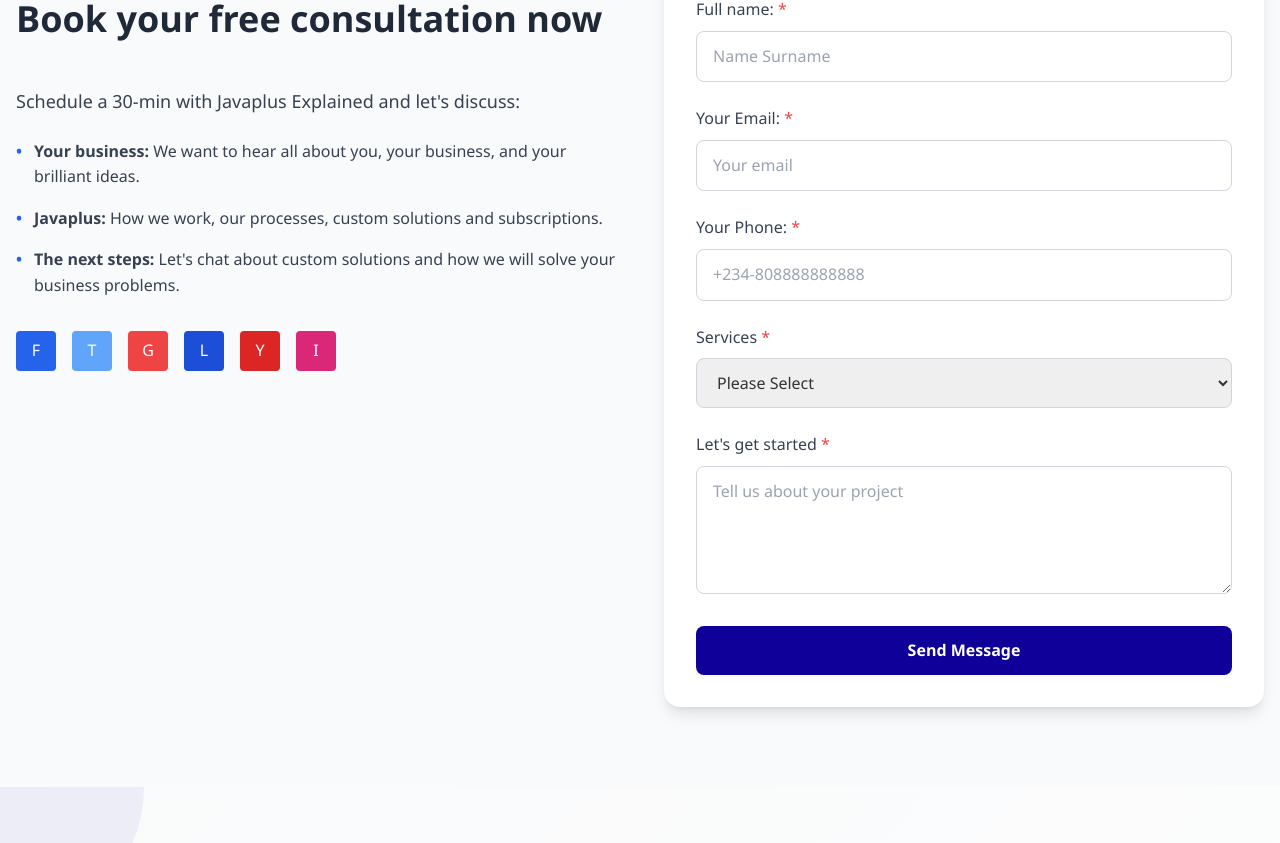
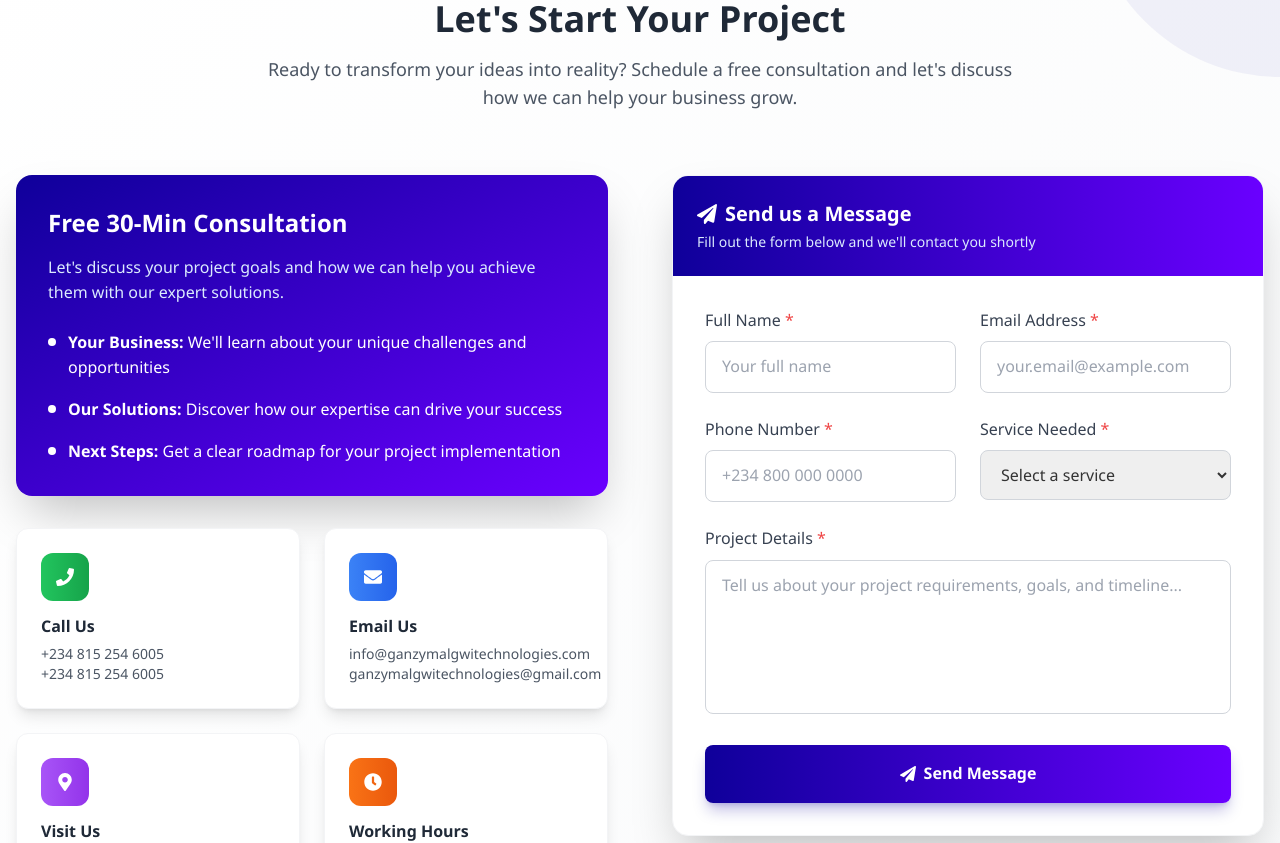
Before and after one commit to IbrahimMalgwi/ganzymalgwitechnologies, a React (Create React App) app: page / in a window 1280 px wide. Shown: the part 7637-8480 px from the top of the page. Built offline with nearby package versions, Linux system fonts and the light colour scheme.

Commit message:
updated contact  component

```diff
--- a/src/components/sections/Contact.jsx
+++ b/src/components/sections/Contact.jsx
@@ -1,5 +1,8 @@
+// src/components/sections/Contact.jsx
 import React, { useState } from 'react';
 import SectionTitle from '../common/SectionTitle';
+import { FaPhone, FaEnvelope, FaMapMarkerAlt, FaClock, FaPaperPlane, FaCheckCircle } from 'react-icons/fa';
+import { FaFacebookF, FaTwitter, FaLinkedinIn, FaYoutube, FaInstagram, FaWhatsapp } from 'react-icons/fa';
 
 const Contact = () => {
     const [formData, setFormData] = useState({
@@ -10,6 +13,9 @@ const Contact = () => {
         message: ''
     });
 
+    const [isSubmitting, setIsSubmitting] = useState(false);
+    const [isSubmitted, setIsSubmitted] = useState(false);
+
     const handleChange = (e) => {
         setFormData({
             ...formData,
@@ -17,143 +23,292 @@ const Contact = () => {
         });
     };
 
-    const handleSubmit = (e) => {
+    const handleSubmit = async (e) => {
         e.preventDefault();
-        // Handle form submission
+        setIsSubmitting(true);
+
+        // Simulate form submission
+        await new Promise(resolve => setTimeout(resolve, 2000));
+
         console.log('Form submitted:', formData);
+        setIsSubmitting(false);
+        setIsSubmitted(true);
+
+        // Reset form after success
+        setTimeout(() => {
+            setIsSubmitted(false);
+            setFormData({
+                name: '',
+                email: '',
+                phone: '',
+                service: '',
+                message: ''
+            });
+        }, 5000);
     };
 
+    const contactInfo = [
+        {
+            icon: FaPhone,
+            title: 'Call Us',
+            details: ['+234 815 254 6005', '+234 815 254 6005'],
+            color: 'from-green-500 to-green-600'
+        },
+        {
+            icon: FaEnvelope,
+            title: 'Email Us',
+            details: ['info@ganzymalgwitechnologies.com', 'ganzymalgwitechnologies@gmail.com'],
+            color: 'from-blue-500 to-blue-600'
+        },
+        {
+            icon: FaMapMarkerAlt,
+            title: 'Visit Us',
+            details: ['Commercial, Avenue', 'Sabo, Lagos, Nigeria'],
+            color: 'from-purple-500 to-purple-600'
+        },
+        {
+            icon: FaClock,
+            title: 'Working Hours',
+            details: ['Mon - Fri: 7:00 - 17:00', 'Sat: 7:00 - 12:00'],
+            color: 'from-orange-500 to-orange-600'
+        }
+    ];
+
+    const socialLinks = [
+        { icon: FaFacebookF, url: '#', color: 'hover:bg-blue-600', label: 'Facebook' },
+        { icon: FaTwitter, url: '#', color: 'hover:bg-blue-400', label: 'Twitter' },
+        { icon: FaLinkedinIn, url: '#', color: 'hover:bg-blue-700', label: 'LinkedIn' },
+        { icon: FaInstagram, url: '#', color: 'hover:bg-pink-600', label: 'Instagram' },
+        { icon: FaYoutube, url: '#', color: 'hover:bg-red-600', label: 'YouTube' },
+        { icon: FaWhatsapp, url: '#', color: 'hover:bg-green-500', label: 'WhatsApp' }
+    ];
+
     return (
-        <section id="contact" className="section-padding bg-gray-50">
-            <div className="container-custom">
-                <div className="grid lg:grid-cols-2 gap-12 items-start">
+        <section id="contact" className="section-padding bg-gradient-to-br from-white to-gray-50 relative overflow-hidden">
+            {/* Background Elements */}
+            <div className="absolute top-0 right-0 w-96 h-96 bg-[#0F009A] opacity-5 rounded-full translate-x-48 -translate-y-48"></div>
+            <div className="absolute bottom-0 left-0 w-80 h-80 bg-[#0F009A] opacity-5 rounded-full -translate-x-40 translate-y-40"></div>
+
+            <div className="container-custom relative z-10">
+                {/* Header Section */}
+                <div className="text-center mb-16">
+                    <SectionTitle
+                        tag="GET IN TOUCH"
+                        title="Let's Start Your Project"
+                        description="Ready to transform your ideas into reality? Schedule a free consultation and let's discuss how we can help your business grow."
+                        centered
+                    />
+                </div>
+
+                <div className="grid lg:grid-cols-2 gap-12 lg:gap-16 items-start">
                     {/* Contact Information */}
-                    <div>
-                        <SectionTitle
-                            tag="START A PROJECT"
-                            title="Book your free consultation now"
-                        />
-
-                        <p className="text-lg text-gray-700 mb-6">
-                            Schedule a 30-min with Javaplus Explained and let's discuss:
+                    <div className="space-y-8">
+                        {/* Consultation Info */}
+                        <div className="bg-gradient-to-br from-[#0F009A] to-[#6A00FF] rounded-2xl p-8 text-white shadow-2xl">
+                            <h3 className="text-2xl font-bold mb-4">Free 30-Min Consultation</h3>
+                            <p className="text-blue-100 mb-6">
+                                Let's discuss your project goals and how we can help you achieve them with our expert solutions.
                             </p>
 
-                        <ul className="space-y-4 mb-8">
+                            <ul className="space-y-4">
                                 <li className="flex items-start">
-                                <span className="text-blue-600 font-bold mr-3">•</span>
-                                <span className="text-gray-700"><strong>Your business:</strong> We want to hear all about you, your business, and your brilliant ideas.</span>
+                                    <span className="w-2 h-2 bg-white rounded-full mt-2 mr-3 flex-shrink-0"></span>
+                                    <span className="flex-1"><strong>Your Business:</strong> We'll learn about your unique challenges and opportunities</span>
                                 </li>
                                 <li className="flex items-start">
-                                <span className="text-blue-600 font-bold mr-3">•</span>
-                                <span className="text-gray-700"><strong>Javaplus:</strong> How we work, our processes, custom solutions and subscriptions.</span>
+                                    <span className="w-2 h-2 bg-white rounded-full mt-2 mr-3 flex-shrink-0"></span>
+                                    <span className="flex-1"><strong>Our Solutions:</strong> Discover how our expertise can drive your success</span>
                                 </li>
                                 <li className="flex items-start">
-                                <span className="text-blue-600 font-bold mr-3">•</span>
-                                <span className="text-gray-700"><strong>The next steps:</strong> Let's chat about custom solutions and how we will solve your business problems.</span>
+                                    <span className="w-2 h-2 bg-white rounded-full mt-2 mr-3 flex-shrink-0"></span>
+                                    <span className="flex-1"><strong>Next Steps:</strong> Get a clear roadmap for your project implementation</span>
                                 </li>
                             </ul>
+                        </div>
+
+                        {/* Contact Methods Grid */}
+                        <div className="grid sm:grid-cols-2 gap-6">
+                            {contactInfo.map((item, index) => {
+                                const IconComponent = item.icon;
+                                return (
+                                    <div key={index} className="bg-white rounded-xl p-6 shadow-lg border border-gray-100 hover:shadow-xl transition-all duration-300 transform hover:-translate-y-1">
+                                        <div className={`w-12 h-12 rounded-xl bg-gradient-to-r ${item.color} flex items-center justify-center mb-4`}>
+                                            <IconComponent className="text-white text-lg" />
+                                        </div>
+                                        <h4 className="font-bold text-gray-800 mb-2">{item.title}</h4>
+                                        {item.details.map((detail, idx) => (
+                                            <p key={idx} className="text-gray-600 text-sm">{detail}</p>
+                                        ))}
+                                    </div>
+                                );
+                            })}
+                        </div>
 
                         {/* Social Links */}
-                        <div className="flex space-x-4">
-                            {['facebook', 'twitter', 'google', 'linkedin', 'youtube', 'instagram'].map((platform) => (
+                        <div className="bg-white rounded-xl p-6 shadow-lg border border-gray-100">
+                            <h4 className="font-bold text-gray-800 mb-4">Follow Us</h4>
+                            <div className="flex space-x-3">
+                                {socialLinks.map((social, index) => {
+                                    const IconComponent = social.icon;
+                                    return (
                                         <a
-                                    key={platform}
-                                    href="#"
-                                    className={`w-10 h-10 rounded flex items-center justify-center text-white ${
-                                        platform === 'facebook' ? 'bg-blue-600' :
-                                            platform === 'twitter' ? 'bg-blue-400' :
-                                                platform === 'google' ? 'bg-red-500' :
-                                                    platform === 'linkedin' ? 'bg-blue-700' :
-                                                        platform === 'youtube' ? 'bg-red-600' :
-                                                            'bg-pink-600'
-                                    } hover:opacity-80 transition duration-300`}
+                                            key={index}
+                                            href={social.url}
+                                            className={`w-10 h-10 rounded-lg bg-gray-100 flex items-center justify-center text-gray-600 transition-all duration-300 transform hover:scale-110 ${social.color} hover:text-white`}
+                                            aria-label={social.label}
                                         >
-                                    {platform.charAt(0).toUpperCase()}
+                                            <IconComponent className="w-4 h-4" />
                                         </a>
-                            ))}
+                                    );
+                                })}
+                            </div>
                         </div>
                     </div>
 
                     {/* Contact Form */}
-                    <div className="bg-white p-8 rounded-2xl shadow-lg">
-                        <form onSubmit={handleSubmit} className="space-y-6">
+                    <div className="relative">
+                        {/* Success Message */}
+                        {isSubmitted && (
+                            <div className="absolute inset-0 bg-white bg-opacity-95 rounded-2xl flex items-center justify-center z-10 p-8">
+                                <div className="text-center">
+                                    <FaCheckCircle className="w-16 h-16 text-green-500 mx-auto mb-4" />
+                                    <h3 className="text-2xl font-bold text-gray-800 mb-2">Message Sent!</h3>
+                                    <p className="text-gray-600 mb-4">
+                                        Thank you for contacting us. We'll get back to you within 24 hours.
+                                    </p>
+                                    <button
+                                        onClick={() => setIsSubmitted(false)}
+                                        className="text-[#0F009A] font-semibold hover:text-[#0D0085] transition-colors duration-300"
+                                    >
+                                        Send another message
+                                    </button>
+                                </div>
+                            </div>
+                        )}
+
+                        <div className="bg-white rounded-2xl shadow-2xl border border-gray-100 overflow-hidden">
+                            {/* Form Header */}
+                            <div className="bg-gradient-to-r from-[#0F009A] to-[#6A00FF] p-6 text-white">
+                                <h3 className="text-xl font-bold flex items-center">
+                                    <FaPaperPlane className="w-5 h-5 mr-2" />
+                                    Send us a Message
+                                </h3>
+                                <p className="text-blue-100 text-sm mt-1">
+                                    Fill out the form below and we'll contact you shortly
+                                </p>
+                            </div>
+
+                            {/* Contact Form */}
+                            <form onSubmit={handleSubmit} className="p-6 lg:p-8 space-y-6">
+                                <div className="grid md:grid-cols-2 gap-6">
                                     <div>
-                                <label className="block text-gray-700 mb-2">Full name: <span className="text-red-500">*</span></label>
+                                        <label className="block text-gray-700 font-medium mb-2">
+                                            Full Name <span className="text-red-500">*</span>
+                                        </label>
                                         <input
                                             type="text"
                                             name="name"
                                             value={formData.name}
                                             onChange={handleChange}
-                                    placeholder="Name Surname"
-                                    className="w-full px-4 py-3 border border-gray-300 rounded-lg focus:outline-none focus:border-blue-500"
+                                            placeholder="Your full name"
+                                            className="w-full px-4 py-3 border border-gray-300 rounded-lg focus:outline-none focus:border-[#0F009A] focus:ring-2 focus:ring-[#0F009A] focus:ring-opacity-20 transition duration-200"
                                             required
+                                            disabled={isSubmitting}
                                         />
                                     </div>
 
                                     <div>
-                                <label className="block text-gray-700 mb-2">Your Email: <span className="text-red-500">*</span></label>
+                                        <label className="block text-gray-700 font-medium mb-2">
+                                            Email Address <span className="text-red-500">*</span>
+                                        </label>
                                         <input
                                             type="email"
                                             name="email"
                                             value={formData.email}
                                             onChange={handleChange}
-                                    placeholder="Your email"
-                                    className="w-full px-4 py-3 border border-gray-300 rounded-lg focus:outline-none focus:border-blue-500"
+                                            placeholder="your.email@example.com"
+                                            className="w-full px-4 py-3 border border-gray-300 rounded-lg focus:outline-none focus:border-[#0F009A] focus:ring-2 focus:ring-[#0F009A] focus:ring-opacity-20 transition duration-200"
                                             required
+                                            disabled={isSubmitting}
                                         />
                                     </div>
+                                </div>
 
+                                <div className="grid md:grid-cols-2 gap-6">
                                     <div>
-                                <label className="block text-gray-700 mb-2">Your Phone: <span className="text-red-500">*</span></label>
+                                        <label className="block text-gray-700 font-medium mb-2">
+                                            Phone Number <span className="text-red-500">*</span>
+                                        </label>
                                         <input
                                             type="tel"
                                             name="phone"
                                             value={formData.phone}
                                             onChange={handleChange}
-                                    placeholder="+234-808888888888"
-                                    className="w-full px-4 py-3 border border-gray-300 rounded-lg focus:outline-none focus:border-blue-500"
+                                            placeholder="+234 800 000 0000"
+                                            className="w-full px-4 py-3 border border-gray-300 rounded-lg focus:outline-none focus:border-[#0F009A] focus:ring-2 focus:ring-[#0F009A] focus:ring-opacity-20 transition duration-200"
                                             required
+                                            disabled={isSubmitting}
                                         />
                                     </div>
 
                                     <div>
-                                <label className="block text-gray-700 mb-2">Services <span className="text-red-500">*</span></label>
+                                        <label className="block text-gray-700 font-medium mb-2">
+                                            Service Needed <span className="text-red-500">*</span>
+                                        </label>
                                         <select
                                             name="service"
                                             value={formData.service}
                                             onChange={handleChange}
-                                    className="w-full px-4 py-3 border border-gray-300 rounded-lg focus:outline-none focus:border-blue-500"
+                                            className="w-full px-4 py-3 border border-gray-300 rounded-lg focus:outline-none focus:border-[#0F009A] focus:ring-2 focus:ring-[#0F009A] focus:ring-opacity-20 transition duration-200"
                                             required
+                                            disabled={isSubmitting}
                                         >
-                                    <option value="">Please Select</option>
+                                            <option value="">Select a service</option>
                                             <option value="Software Development">Software Development</option>
-                                    <option value="Mobile App">Mobile App</option>
-                                    <option value="Web App">Web App</option>
-                                    <option value="Support">Support</option>
-                                    <option value="Others">Others</option>
+                                            <option value="Mobile App Development">Mobile App Development</option>
+                                            <option value="Web Development">Web Development</option>
+                                            <option value="IT Consulting">IT Consulting</option>
+                                            <option value="Support & Maintenance">Support & Maintenance</option>
+                                            <option value="Other">Other</option>
                                         </select>
+                                    </div>
                                 </div>
 
                                 <div>
-                                <label className="block text-gray-700 mb-2">Let's get started <span className="text-red-500">*</span></label>
+                                    <label className="block text-gray-700 font-medium mb-2">
+                                        Project Details <span className="text-red-500">*</span>
+                                    </label>
                                     <textarea
                                         name="message"
                                         value={formData.message}
                                         onChange={handleChange}
-                                    placeholder="Tell us about your project"
-                                    rows="4"
-                                    className="w-full px-4 py-3 border border-gray-300 rounded-lg focus:outline-none focus:border-blue-500"
+                                        placeholder="Tell us about your project requirements, goals, and timeline..."
+                                        rows="5"
+                                        className="w-full px-4 py-3 border border-gray-300 rounded-lg focus:outline-none focus:border-[#0F009A] focus:ring-2 focus:ring-[#0F009A] focus:ring-opacity-20 transition duration-200 resize-none"
                                         required
+                                        disabled={isSubmitting}
                                     ></textarea>
                                 </div>
 
                                 <button
                                     type="submit"
-                                className="w-full btn-primary py-3 rounded-lg"
+                                    disabled={isSubmitting}
+                                    className="w-full bg-gradient-to-r from-[#0F009A] to-[#6A00FF] text-white py-4 rounded-lg font-semibold hover:from-[#0D0085] hover:to-[#5A00D9] transform hover:scale-105 transition-all duration-300 shadow-lg shadow-[#0F009A]/25 disabled:opacity-50 disabled:cursor-not-allowed disabled:transform-none flex items-center justify-center"
                                 >
+                                    {isSubmitting ? (
+                                        <>
+                                            <div className="w-5 h-5 border-2 border-white border-t-transparent rounded-full animate-spin mr-2"></div>
+                                            Sending...
+                                        </>
+                                    ) : (
+                                        <>
+                                            <FaPaperPlane className="w-4 h-4 mr-2" />
                                             Send Message
+                                        </>
+                                    )}
                                 </button>
                             </form>
+                        </div>
                     </div>
                 </div>
             </div>
```
Lines whose indentation alone changed are shown as unchanged.
